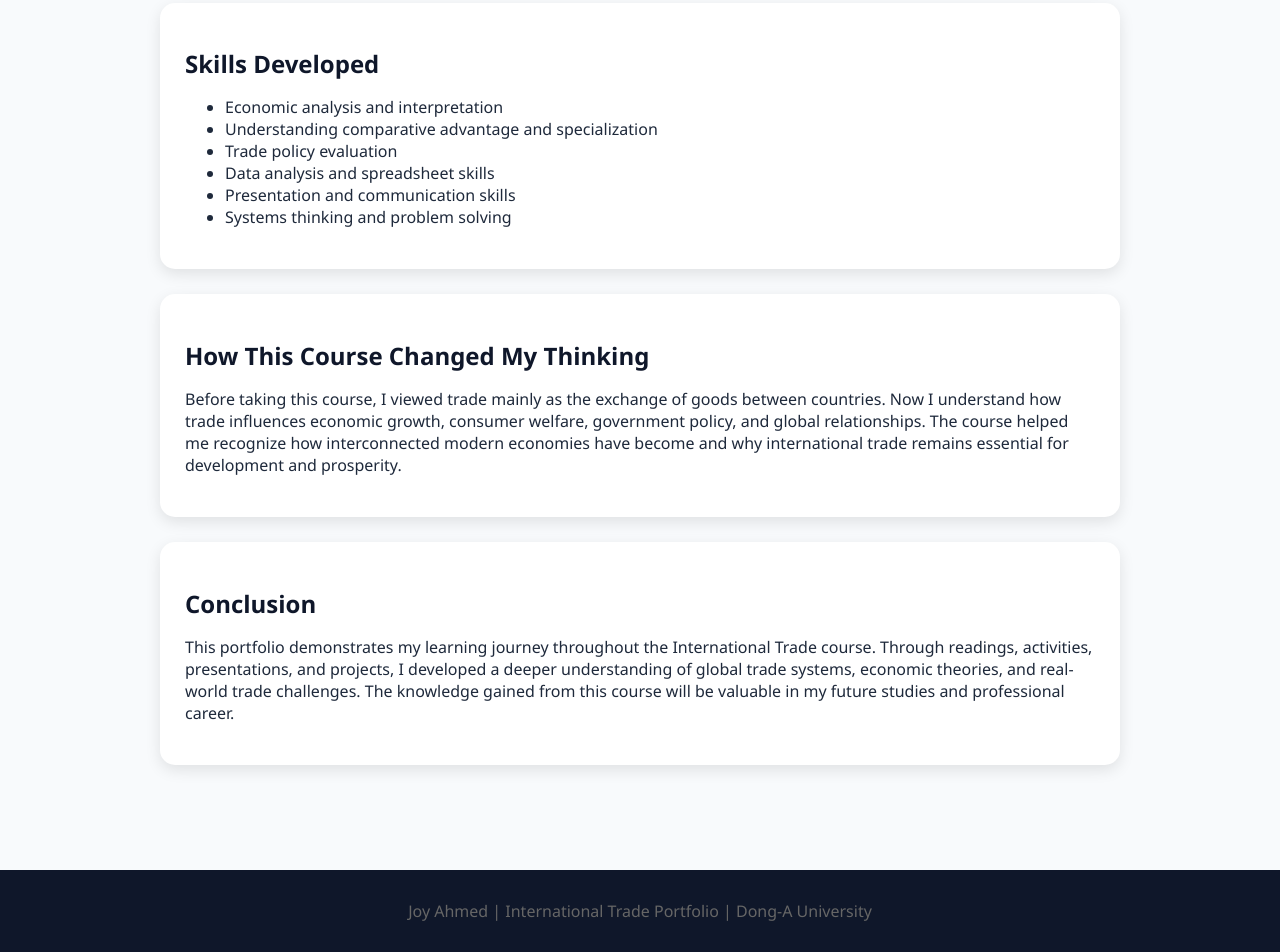
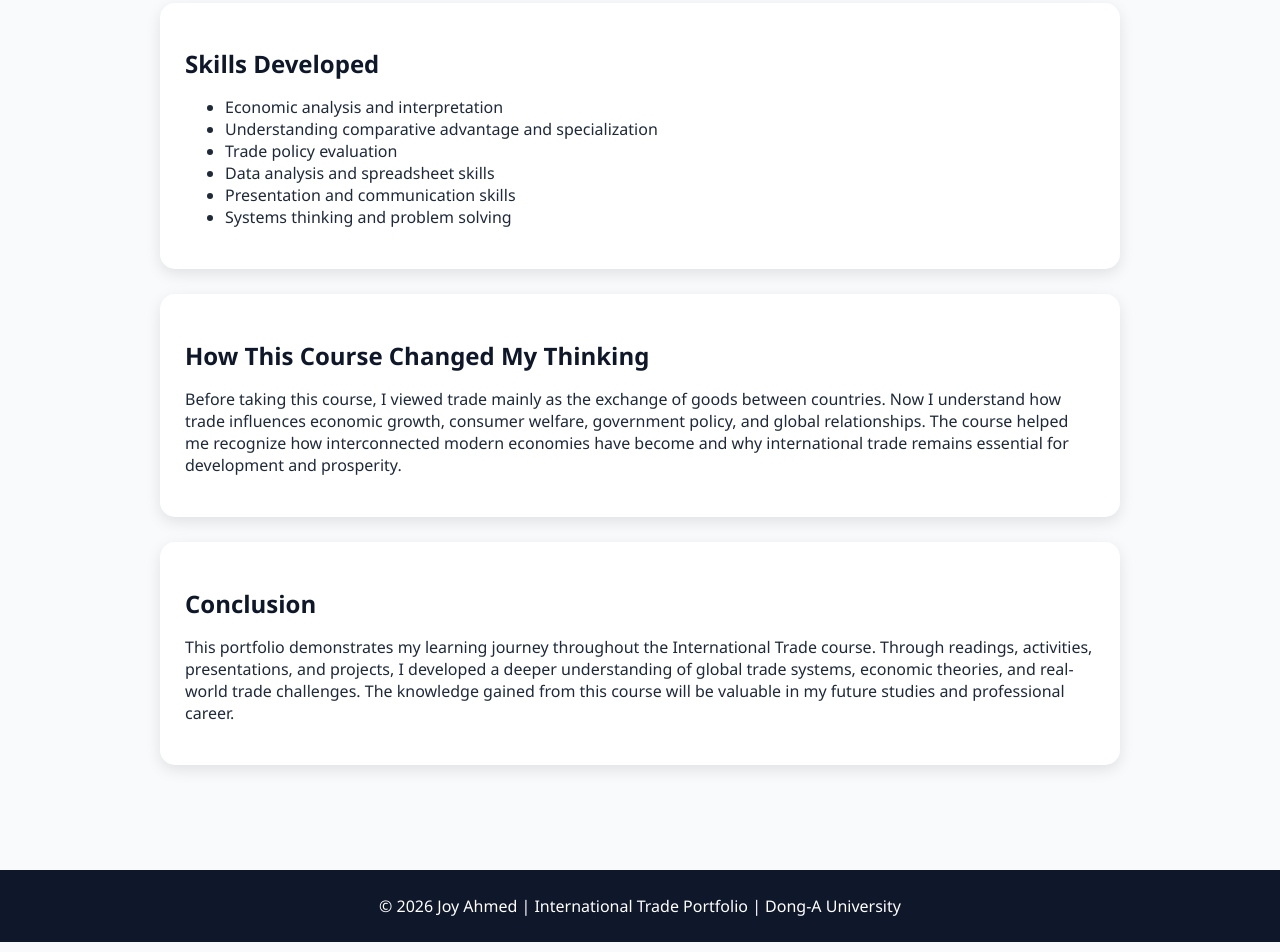
Before and after one commit to Joy-creator04/international-trade-portfolio, a plain HTML site: page reflection.html in a window 1280 px wide. Shown: the part 1060-2012 px from the top of the page. Drawn offline with Linux system fonts and the light colour scheme.

Commit message:
Update reflection.html

```diff
--- a/reflection.html
+++ b/reflection.html
@@ -113,9 +113,16 @@ The knowledge gained from this course will be valuable in my future studies and
 
 </div>
 
-<footer>
-Joy Ahmed | International Trade Portfolio | Dong-A University
+<footer style="
+text-align:center;
+padding:25px;
+background:#0F172A;
+color:white;
+margin-top:40px;
+">
+© 2026 Joy Ahmed | International Trade Portfolio | Dong-A University
 </footer>
+
 
 </body>
 </html>
```
